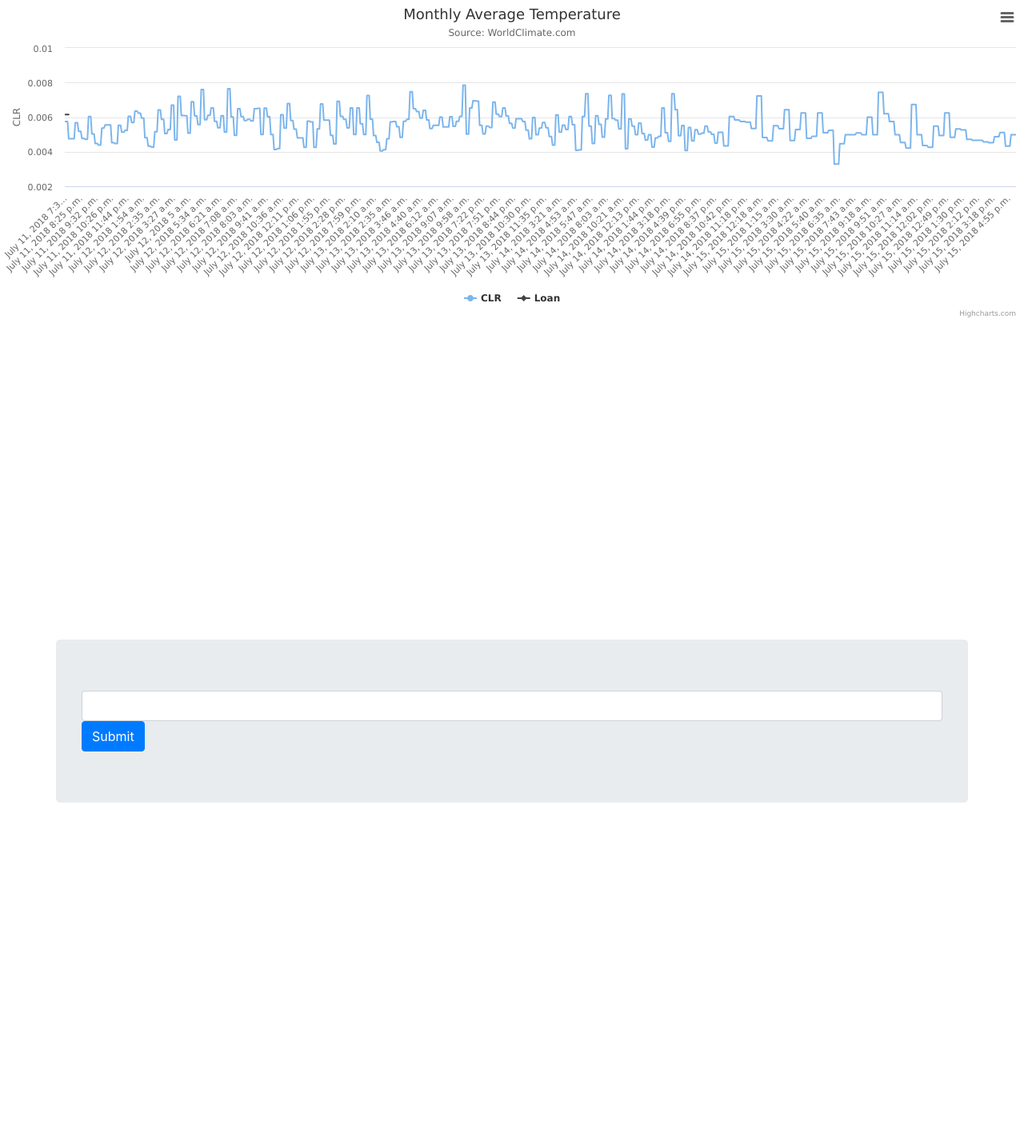
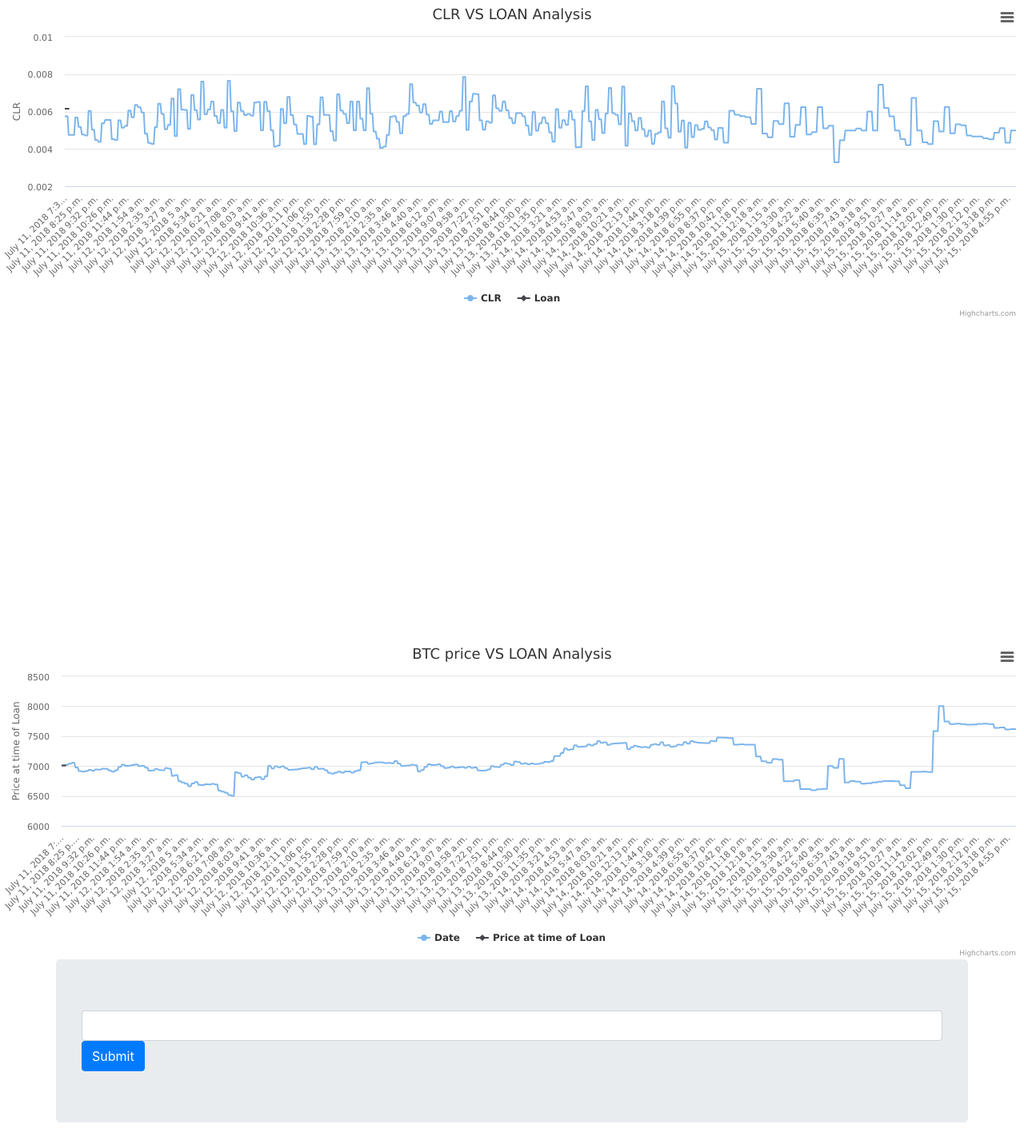
Before and after one commit to aditya2222/Matt, a Django app: page /plot1/1 in a window 1280 px wide. Shown: the whole page at 80% size. Before the commit the page ends 1004 px from the top, so only its background shows below. Run offline with Django 3.2, Linux system fonts and the light colour scheme; data comes from the database, SQL or seed files in the repository; some libraries are stand-ins or nearby versions.

Commit message:
btc amount graph commit

```diff
--- a/webapp/templates/webapp/charts.html
+++ b/webapp/templates/webapp/charts.html
@@ -25,10 +25,15 @@
 
 <div id="container" style="min-width: 310px; height: 400px; margin: 0 auto"></div>
 
+
+<div id="container1" style="min-width: 310px; height: 400px; margin: 0 auto"></div>
+
+
 <div class="container jumbotron">
     <input class="form-control" id="id_field" type="text">
     <button class="btn btn-primary" id="mybtn" type="submit">Submit</button>
 </div>
+
 
 
 <script>
@@ -55,7 +60,7 @@
             console.log(window.location.href)
         })
 
-    })
+    });
 
 
 </script>
@@ -67,10 +72,10 @@
             type: 'line'
         },
         title: {
-            text: 'Monthly Average Temperature'
+            text: 'CLR VS LOAN Analysis'
         },
         subtitle: {
-            text: 'Source: WorldClimate.com'
+
         },
         xAxis: {
             categories: [{% for foo in date %}
@@ -111,7 +116,65 @@
 
             ]
         }]
-    });
+    })
+</script>
+
+
+
+
+<script>
+
+
+    Highcharts.chart('container1', {
+        chart: {
+            type: 'line'
+        },
+        title: {
+            text: 'BTC price VS LOAN Analysis'
+        },
+        subtitle: {
+
+        },
+        xAxis: {
+            categories: [{% for foo in date %}
+                "{{ foo.date.date }} {{ foo.date.time }} ",
+            {% endfor %}
+            ]
+        },
+        yAxis: {
+            title: {
+                text: 'Price at time of Loan'
+            }
+        },
+        plotOptions: {
+            line: {
+                dataLabels: {
+                    enabled: false
+                },
+                enableMouseTracking: true
+            }
+        },
+        series: [{
+            name: 'Date',
+            data: [{% for foo in btc_usd_price %}
+                {{ foo }},
+            {% endfor %}
+            ]
+        }, {
+            name: 'Price at time of Loan',
+            data: [
+                {% for foo in date %}
+                    {% if custom_date.date == foo.date.date and custom_date.time == foo.date.time %}
+                        {{ object.btc_usd_price }},
+                    {% else %}
+                        '',
+                    {% endif %}
+                {% endfor %}
+
+
+            ]
+        }]
+    })
 </script>
 </body>
 </html>
--- a/webapp/views.py
+++ b/webapp/views.py
@@ -79,6 +79,7 @@ class PlotLoan1(DetailView):
 
     def get_context_data(self, **kwargs):
         newlist = []
+        btclist = []
         exact_date = self.object.date.date()
         # clr_queryset = SpreadSheet1.objects.filter(
         #     date__range=[str(self.object.date.date()), str(self.object.date.date() + timedelta(days=7))]).values('clr')
@@ -94,6 +95,19 @@ class PlotLoan1(DetailView):
         for i in clr_queryset:
             newlist.append(i['clr'])
 
+
+        btc_usd_price_queyrset = SpreadSheet1.objects.filter(
+            Q(date__range=[str(exact_date - timedelta(days=7)), str(exact_date)]) |
+            Q(date__day=exact_date.day, date__month=exact_date.month, date__year=exact_date.year) |
+            Q(date__range=[str(exact_date), str(
+                exact_date + timedelta(days=7))])
+
+        ).values(
+            'btc_usd_price')
+
+        for i in btc_usd_price_queyrset:
+            btclist.append(i['btc_usd_price'])
+
         context = super(PlotLoan1, self).get_context_data(**kwargs)
         context['date'] = SpreadSheet1.objects.filter(
             Q(date__range=[str(exact_date - timedelta(days=7)), str(exact_date)]) |
@@ -102,6 +116,7 @@ class PlotLoan1(DetailView):
                 exact_date + timedelta(days=7))])
         )
         context['clr'] = newlist
+        context['btc_usd_price'] = btclist
         print(exact_date)
         context['custom_date'] = self.object.date
         return context
```
Also changed, not shown: Matt/settings.py (+19 -17 lines), templates/base.html (+6 -22 lines), webapp/templates/webapp/welcome.html (+5 -14 lines), 5 other files.
